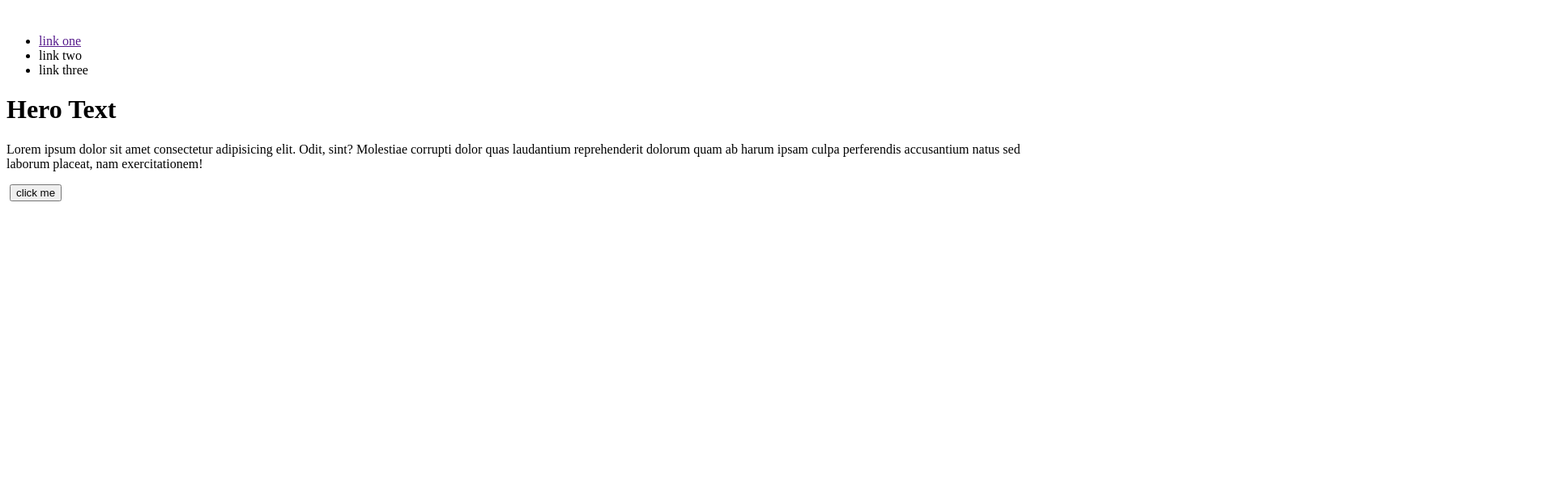
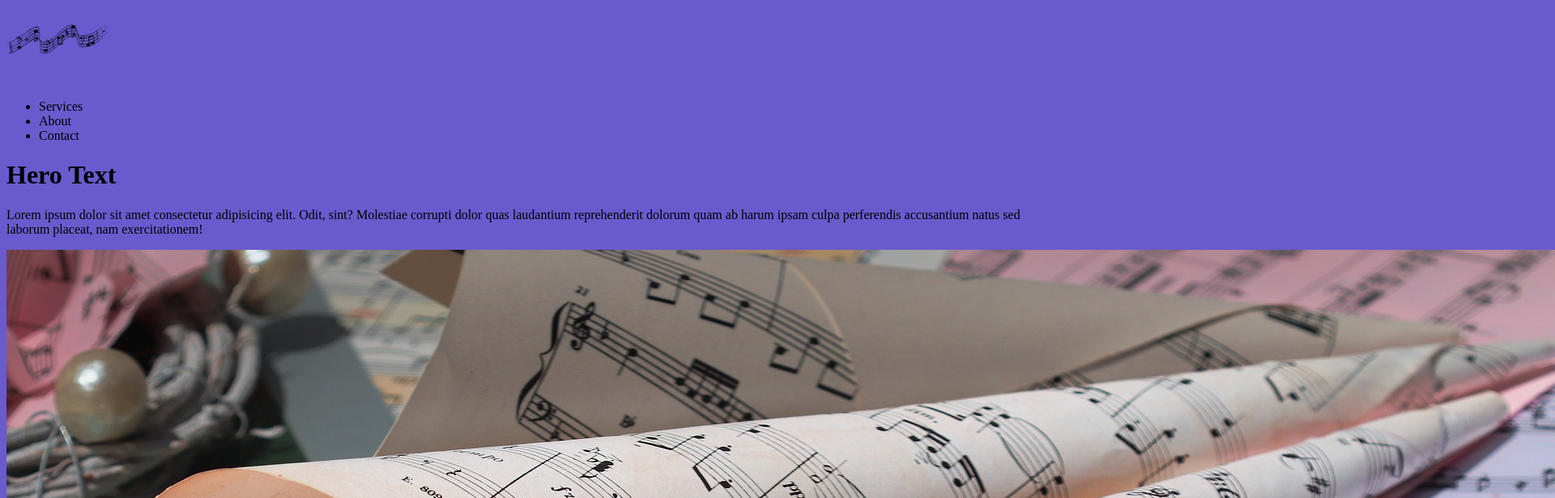
Before and after one commit to LoqLamp/landing-page, a plain HTML site: page index.html in a window 1280 px wide. Shown: the top 616 px of the page at 81% size, 1920 px wide, since content can reach past the window. Drawn offline with Linux system fonts and the light colour scheme.

Commit message:
text images logo size

```diff
--- /dev/null
+++ b/css/style.css
@@ -0,0 +1,12 @@
+* {
+  box-sizing: border-box;
+}
+
+body {
+  background-color: slateblue;
+}
+
+.header-logo {
+  max-width: 10%;
+  max-height: 10%;
+}
--- a/index.html
+++ b/index.html
@@ -5,17 +5,17 @@
   <meta charset="UTF-8">
   <meta http-equiv="X-UA-Compatible" content="IE=edge">
   <meta name="viewport" content="width=device-width, initial-scale=1.0">
-  <link rel="stylesheet" href="style.css">
-  <title>Document</title>
+  <link rel="stylesheet" href="css/style.css">
+  <title>Musical Transcription</title>
 </head>
 
 <body>
   <div class="header">
-    <img class="header-logo" src="">
+    <img class="header-logo" src="images/logo.svg">
     <ul class="header-links">
-      <li><a href="">link one</a></li>
-      <li><a href=""></a>link two</li>
-      <li><a href=""></a>link three</li>
+      <li><a href=""></a>Services</li>
+      <li><a href=""></a>About</li>
+      <li><a href=""></a>Contact</li>
     </ul>
 
     <h1>Hero Text</h1>
@@ -23,7 +23,7 @@
       reprehenderit dolorum quam ab harum ipsam culpa perferendis accusantium natus sed laborum placeat, nam
       exercitationem!</p>
 
-    <img class="main-image" src="">
+    <img class="sheet-music" src="images/sheet-music.jpg" alt="folded sheet music">
 
     <button class=sign-up type="button">click me</button>
   </div>
```
Also changed, not shown: images/background.jpg (added), images/bird.jpg (added), images/logo.svg (added), images/maestro.jpg (added), images/scrapbooking.jpg (added), images/sheet-music.jpg (added), style.css (deleted).
